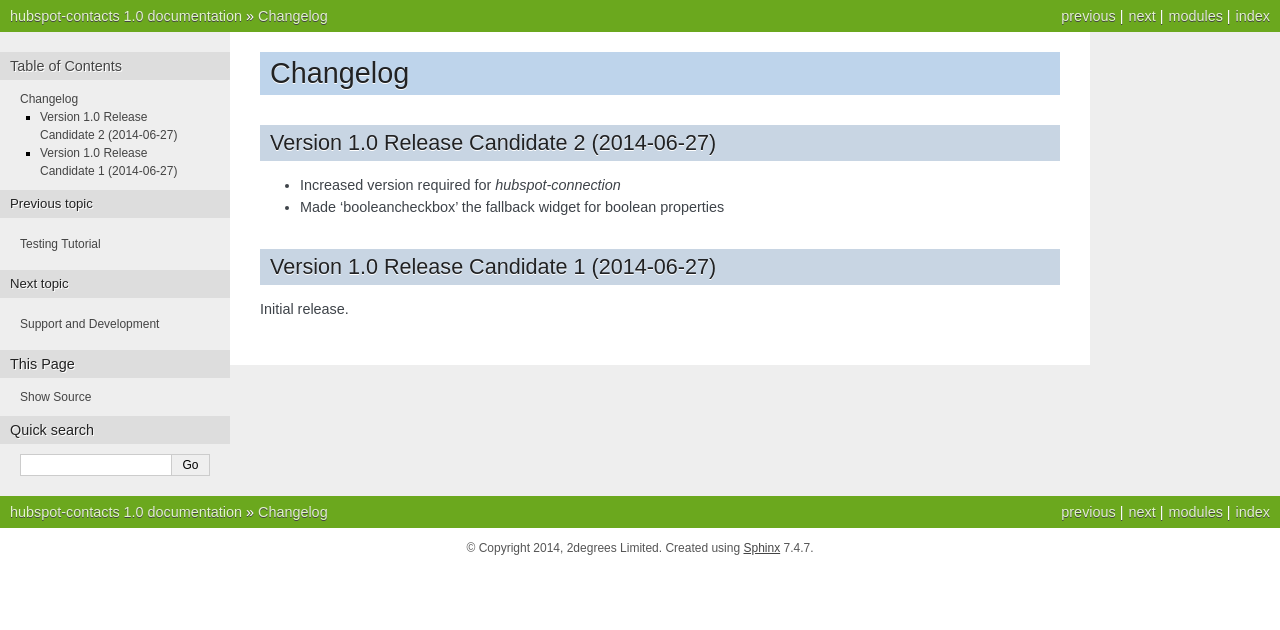
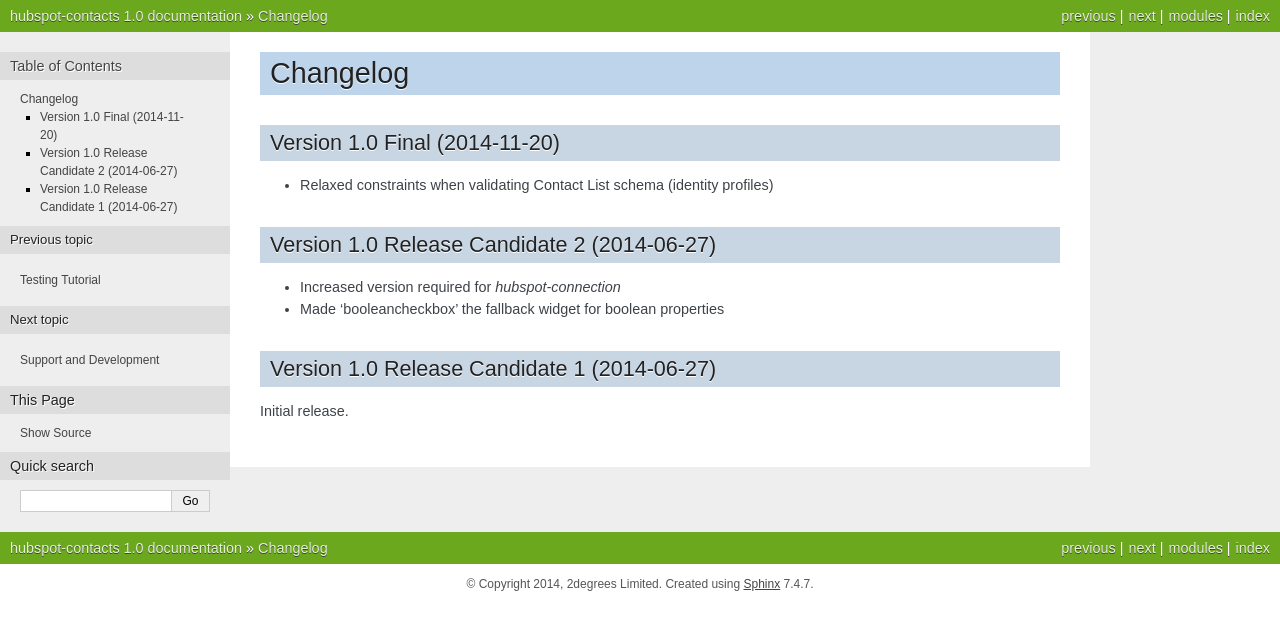
Before and after one commit to 2degrees/hubspot-contacts, a Sphinx documentation site: the page built from docs/source/changelog.rst, in a window 1280 px wide. Shown: the top 630 px of the page. Built offline with Sphinx 7.4.7, drawn with Linux system fonts in a browser that asks for light colours.

Commit message:
Updated changelog for 1.0 final

```diff
--- a/docs/source/changelog.rst
+++ b/docs/source/changelog.rst
@@ -1,5 +1,11 @@
 Changelog
 =========
+
+
+Version 1.0 Final (2014-11-20)
+--------------------------------------------
+
+- Relaxed constraints when validating Contact List schema (identity profiles)
 
 
 Version 1.0 Release Candidate 2 (2014-06-27)
```
